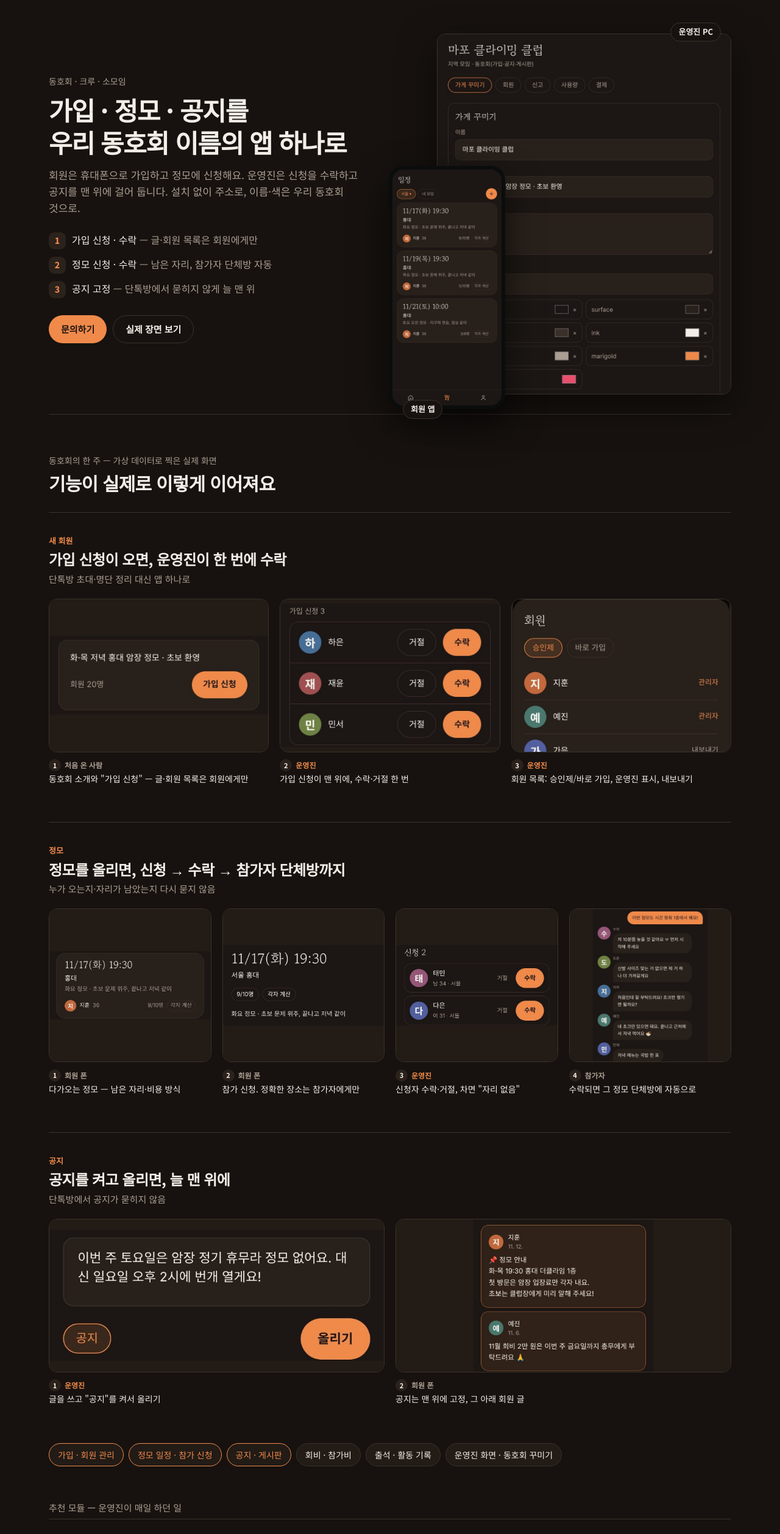
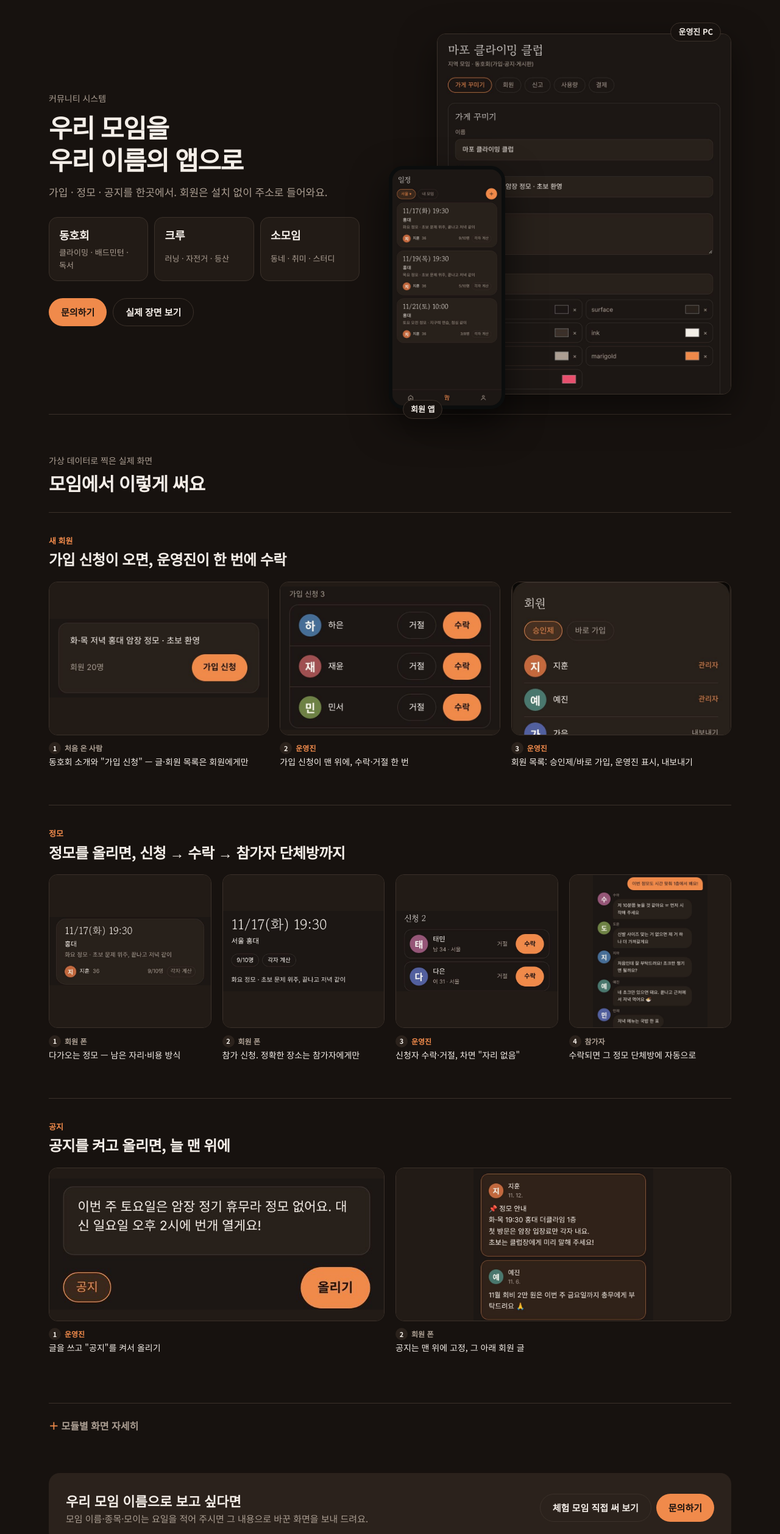
Before and after one commit to a20031314-ux/software-market, a website: page demo/club.html in a window 1280 px wide. Shown: the part 80-2596 px from the top of the page at 61% size. Drawn offline with Linux system fonts and the light colour scheme.

Commit message:
동호회 소개를 '커뮤니티 시스템'으로 간단히: 맞는 모임 3가지, 장면 3개, 모듈별 화면은 접어 둠
Co-Authored-By: Claude Opus 5.5 <noreply@anthropic.com>
Claude-Session: https://claude.ai/code/session_01R73CvLEENwJndsexuEVBaY

```diff
--- a/demo/club.html
+++ b/demo/club.html
@@ -3,7 +3,7 @@
 <head>
 <meta charset="utf-8">
 <meta name="viewport" content="width=device-width, initial-scale=1">
-<title>동호회·크루 운영 모듈 — 앱공방</title>
+<title>커뮤니티 시스템 — 동호회·크루·소모임 — 앱공방</title>
 <meta name="robots" content="noindex">
 <link rel="preconnect" href="https://fonts.googleapis.com">
 <link href="https://fonts.googleapis.com/css2?family=Noto+Sans+KR:wght@400;500;700;800&display=swap" rel="stylesheet">
@@ -93,6 +93,14 @@
   .step .who i{font-style:normal;width:20px;height:20px;border-radius:50%;background:var(--surface2);color:var(--ink);display:grid;place-items:center;font-size:11px}
   .step .who.t{color:var(--accent)}
   @media (max-width:760px){.flow{grid-template-columns:1fr}.step img{height:auto;max-height:420px}}
+  .fits{list-style:none;padding:0;margin:28px 0 0;display:grid;grid-template-columns:repeat(3,1fr);gap:10px}
+  .fits li{border:1px solid var(--line);background:var(--surface);border-radius:14px;padding:14px 16px;display:grid;gap:4px}
+  .fits b{font-size:18px}
+  .fits span{color:var(--muted);font-size:13px}
+  details.more{margin-top:40px;border-top:1px solid var(--line);padding-top:24px}
+  details.more > summary{cursor:pointer;font-weight:700;font-size:16px;color:var(--muted);list-style:none}
+  details.more > summary::before{content:"＋ ";color:var(--accent)}
+  details.more[open] > summary::before{content:"－ "}
 </style>
 </head>
 <body>
@@ -104,13 +112,13 @@
 <main class="wrap">
   <section class="hero2">
     <div>
-      <p class="eyebrow">동호회 · 크루 · 소모임</p>
-      <h1>가입 · 정모 · 공지를<br>우리 동호회 이름의 앱 하나로</h1>
-      <p class="lead">회원은 휴대폰으로 가입하고 정모에 신청해요. 운영진은 신청을 수락하고 공지를 맨 위에 걸어 둡니다. 설치 없이 주소로, 이름·색은 우리 동호회 것으로.</p>
-      <ul class="points">
-        <li><i>1</i><div>가입 신청 · 수락 <span>— 글·회원 목록은 회원에게만</span></div></li>
-        <li><i>2</i><div>정모 신청 · 수락 <span>— 남은 자리, 참가자 단체방 자동</span></div></li>
-        <li><i>3</i><div>공지 고정 <span>— 단톡방에서 묻히지 않게 늘 맨 위</span></div></li>
+      <p class="eyebrow">커뮤니티 시스템</p>
+      <h1>우리 모임을<br>우리 이름의 앱으로</h1>
+      <p class="lead">가입 · 정모 · 공지를 한곳에서. 회원은 설치 없이 주소로 들어와요.</p>
+      <ul class="fits" aria-label="이런 모임에 맞아요">
+        <li><b>동호회</b><span>클라이밍 · 배드민턴 · 독서</span></li>
+        <li><b>크루</b><span>러닝 · 자전거 · 등산</span></li>
+        <li><b>소모임</b><span>동네 · 취미 · 스터디</span></li>
       </ul>
       <div class="actions">
         <a class="btn" href="/#contact">문의하기</a>
@@ -126,26 +134,29 @@
   </section>
 
   <section class="stories" id="stories">
-    <p class="eyebrow">동호회의 한 주 — 가상 데이터로 찍은 실제 화면</p>
-    <h2>기능이 실제로 이렇게 이어져요</h2>
+    <p class="eyebrow">가상 데이터로 찍은 실제 화면</p>
+    <h2>모임에서 이렇게 써요</h2>
     <div id="storyList"></div>
   </section>
 
-  <nav class="jump" aria-label="모듈" id="jump"></nav>
-  <div id="groups"></div>
+  <details class="more">
+    <summary>모듈별 화면 자세히</summary>
+    <nav class="jump" aria-label="모듈" id="jump"></nav>
+    <div id="groups"></div>
+  </details>
 
   <section class="cta">
     <div>
-      <h2>우리 동호회 이름으로 보고 싶다면</h2>
-      <p>동호회 이름·종목·정모 요일을 적어 주시면 그 내용으로 바꾼 화면을 보내 드려요.</p>
+      <h2>우리 모임 이름으로 보고 싶다면</h2>
+      <p>모임 이름·종목·모이는 요일을 적어 주시면 그 내용으로 바꾼 화면을 보내 드려요.</p>
     </div>
     <span style="display:flex;gap:8px;flex-wrap:wrap">
-      <a class="btn ghost" href="https://dating-amber-nine.vercel.app/?t=demo-club" target="_blank" rel="noopener">체험 동호회 직접 써 보기</a>
+      <a class="btn ghost" href="https://dating-amber-nine.vercel.app/?t=demo-club" target="_blank" rel="noopener">체험 모임 직접 써 보기</a>
       <a class="btn" href="/#contact">문의하기</a>
     </span>
   </section>
 </main>
-<footer class="wrap">화면의 동호회·회원·글은 모두 가상 데이터예요. 실제 납품 시 동호회 이름·색·공지로 바뀌고, 사진은 회원이 직접 올립니다.</footer>
+<footer class="wrap">화면의 모임·회원·글은 모두 가상 데이터예요. 실제 납품 시 우리 모임 이름·색·공지로 바뀌고, 사진은 회원이 직접 올립니다.</footer>
 
 <dialog id="zoom" aria-label="크게 보기">
   <button class="btn ghost close" type="button" id="zoomClose">닫기</button>
@@ -236,7 +247,6 @@ document.getElementById("storyList").innerHTML = STORIES.map((st) => `
   <article class="story">
     <span class="when">${esc(st.when)}</span>
     <h3>${esc(st.title)}</h3>
-    <p class="result">${esc(st.result)}</p>
     <div class="flow" style="--n:${st.steps.length}">
       ${st.steps.map(([img, who, cap], i) => `
         <figure class="step">
```
